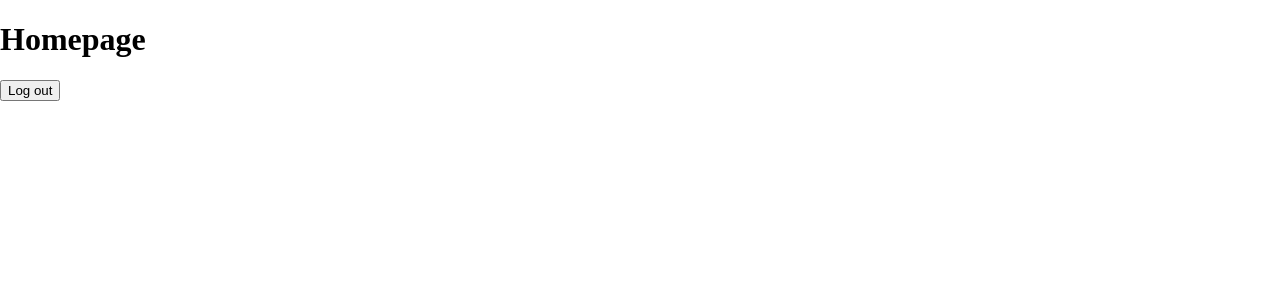
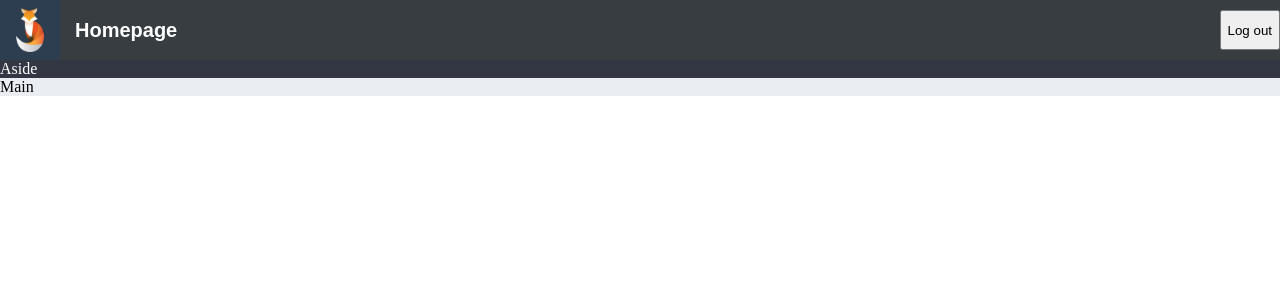
Before and after one commit to angsuo/vue-backoffice-spa, a Vue app: page /#/home in a window 1280 px wide. Shown: the top 300 px of the page. Built offline with nearby package versions, Linux system fonts and the light colour scheme; sample sign-in values are in the browser's storage.

Commit message:
header styling ok

```diff
--- a/src/views/Home.vue
+++ b/src/views/Home.vue
@@ -1,34 +1,83 @@
 <template>
-  <h1>Homepage</h1>
-  <el-button type="info" @click="logout">Log out</el-button>
+  <el-container class="home-container">
+    <el-header
+      >
+      <div class="header-container">
+        <img src="../assets/logo.jpg" alt="" width="60" height="60">
+        <span class="header-title">Homepage</span>
+      </div>
+      <el-button type="info" @click="logout" class="logout-button">Log out</el-button></el-header
+    >
+    <el-container>
+      <el-aside width="200px">Aside</el-aside>
+      <el-main>Main</el-main>
+    </el-container>
+  </el-container>
 </template>
 
 <script>
-import { inject } from '@vue/runtime-core'
-import {useRouter} from "vue-router"
+import { inject } from "@vue/runtime-core";
+import { useRouter } from "vue-router";
 export default {
   name: "Home",
   setup() {
     // instantiate router
-      const router = useRouter()
+    const router = useRouter();
 
     // instantiate Element's Message
-      const message = inject("message")
+    const message = inject("message");
 
     // logout method
-      function logout(){
-        window.sessionStorage.removeItem("token")
-        router.push("/login")
-        message({type:"info", message:"Disconnected"})
+    function logout() {
+      window.sessionStorage.removeItem("token");
+      router.push("/login");
+      message({ type: "info", message: "Disconnected" });
     }
 
     return {
-        logout
-      }
-    }
-}
+      logout,
+    };
+  },
+};
 </script>
 
 <style>
+.el-header {
+  background-color: #373d41;
+  color: #fff;
+  display:flex;
+  justify-content: space-between;
+  align-items: center;
+}
 
+.header-container{
+  height:100%;
+  line-height: 60px;
+  display:flex;
+  align-items: center;
+  font-family: sans-serif;
+  font-size: 20px;
+  font-weight: 700;
+}
+
+.header-title{
+  margin-left: 15px;
+}
+
+.logout-button{
+  height:40px;
+}
+
+.el-aside {
+  background-color: #333744;
+  color: #fff;
+}
+
+.el-main {
+  background-color: #eaedf1;
+}
+
+.home-container {
+  height: 100%;
+}
 </style>
```
Also changed, not shown: src/plugins/element.js (+9 -1 lines). Lines whose indentation alone changed are shown as unchanged.
